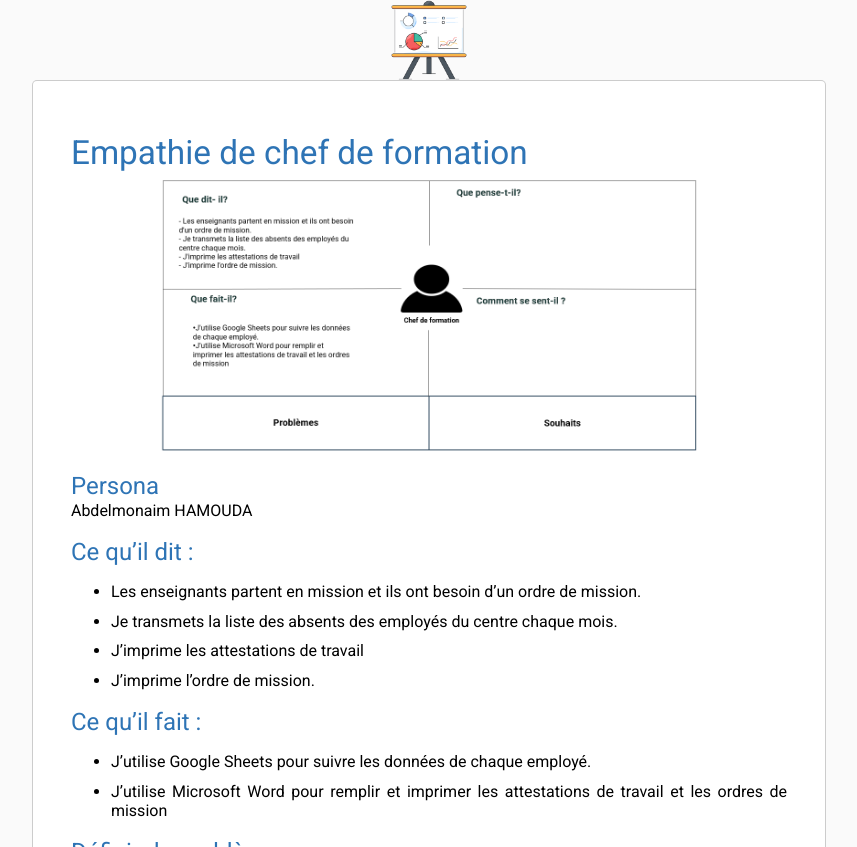
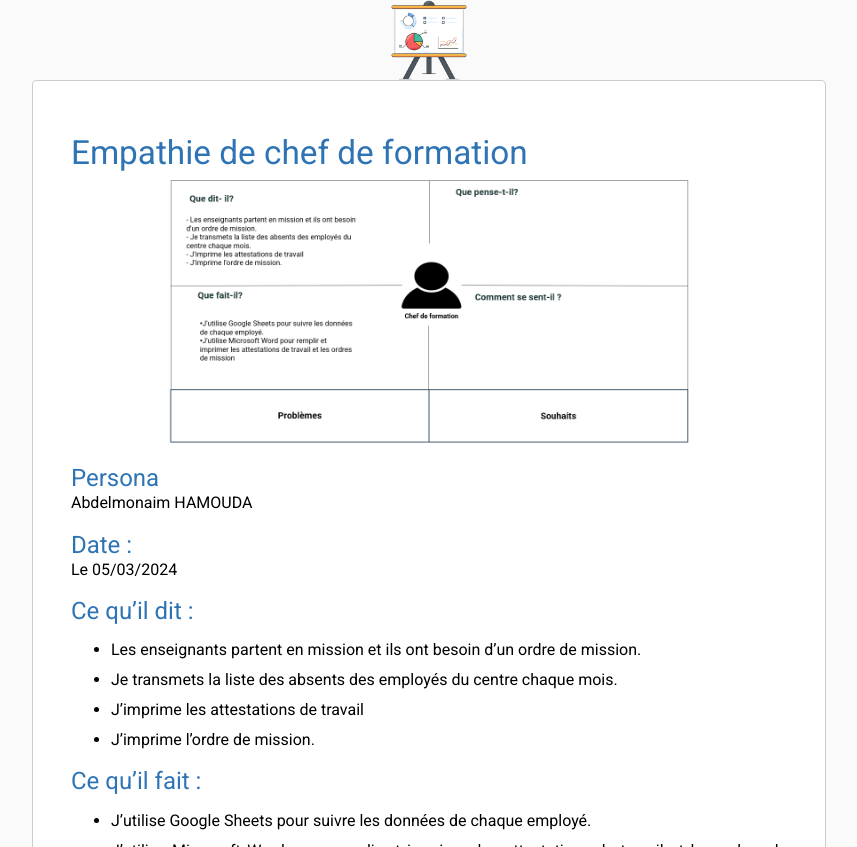
Before and after one commit to solicoders/gestion-personnels, a Jekyll site: the page built from docs/empathie-chef-de-formation/empathie-chef-de-formation.md, in a window 1280 px wide. Shown: the top 847 px of the page, without its empty margins (211-1068 px from the left). Built offline with Jekyll 4.4.1, drawn with Linux system fonts in a browser that asks for light colours; grey boxes are pictures that could not be loaded.

Commit message:
empathy finished

```diff
--- a/docs/empathie-chef-de-formation/empathie-chef-de-formation.md
+++ b/docs/empathie-chef-de-formation/empathie-chef-de-formation.md
@@ -6,12 +6,16 @@ order: 4
 <!-- new slide -->
 # Empathie de chef de formation
 
-![empathie chef de formation](/gestion-personnels/empathie-chef-de-formation/images/empathie-chef-de-formation.PNG){:width="75%"}
+![empathie chef de formation](/gestion-personnels/empathie-chef-de-formation/images/empathie-chef-de-formation.PNG){:width="73%"}
 
 <!-- note -->
 ## Persona
 
 Abdelmonaim HAMOUDA
+
+## Date :
+
+Le 05/03/2024
 
 ## Ce qu'il dit :
 
@@ -27,12 +31,12 @@ Abdelmonaim HAMOUDA
 
 <!-- new slide -->
 ## Définir de problème
-![empathie chef de formation](/gestion-personnels/empathie-chef-de-formation/images/problem.jpg){:width="75%"}
+![empathie chef de formation](/gestion-personnels/empathie-chef-de-formation/images/problem.jpg){:width="73%"}
 <!-- note -->
 perdre beaucoup de temps à récupérer les données de chaque employé et à chercher des fichiers mal organisés.
 
 <!-- new slide -->
 ## Ideation
-![empathie chef de formation](/gestion-personnels/empathie-chef-de-formation/images/ideation.jpg){:width="75%"}
+![empathie chef de formation](/gestion-personnels/empathie-chef-de-formation/images/ideation.jpg){:width="73%"}
 <!-- note -->
 Réaliser une application web pour gérer les employés et imprimer les fichiers nécessaires avec une récupération automatique des données.
```
